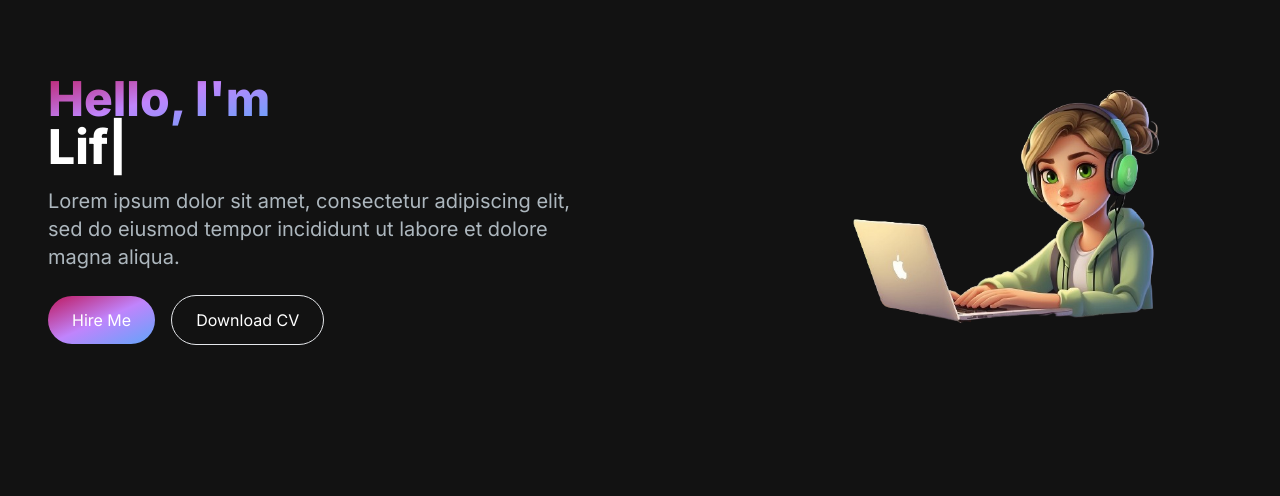
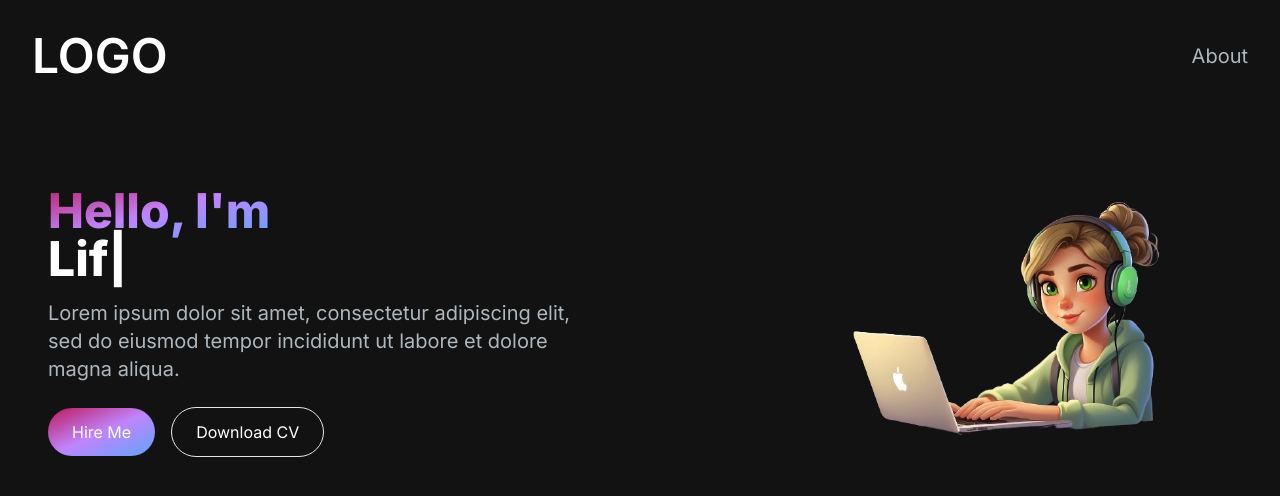
Before and after one commit to gosiast/NextJs-portfolio, a Next.js app: page / in a window 1280 px wide. Shown: the top 496 px of the page. Built offline with nearby package versions, Linux system fonts and the light colour scheme.

Commit message:
added 'about' in the navigation bar

```diff
--- a/app/components/Navbar.jsx
+++ b/app/components/Navbar.jsx
@@ -4,8 +4,16 @@ import Link from "next/link";
 const Navbar = () => {
     return (
         <nav>
-             <div>
-                <Link href={"/"}>LOGO</Link>
+             <div className="flex flex-wrap items-center justify-between mx-auto p-8">
+                <Link href={"/"} className="text-5xl text-white font-semibold">LOGO</Link>
+             <div className="menu hidden md:block md:w-auto" id="navbar">
+               <ul>
+                    <li>
+                        <Link href={"#about"} className="block py-2 pl-3 pr-4 text-[#ADB7BE] sm:text-xl rounded md:p-0 hover:text-white">About</Link>
+                    </li>
+                </ul>
+
+             </div>
              </div>
         </nav>
 
--- a/app/page.js
+++ b/app/page.js
@@ -1,9 +1,11 @@
 import Image from 'next/image'
 import HeroSection from './components/HeroSection'
+import Navbar from './components/Navbar'
 
 export default function Home() {
   return (
     <main className="flex min-h-screen flex-col bg-[#121212]">
+      <Navbar/>
       <div className="container mx-auto px-12 py-4">
         <HeroSection/>
       </div>
```
